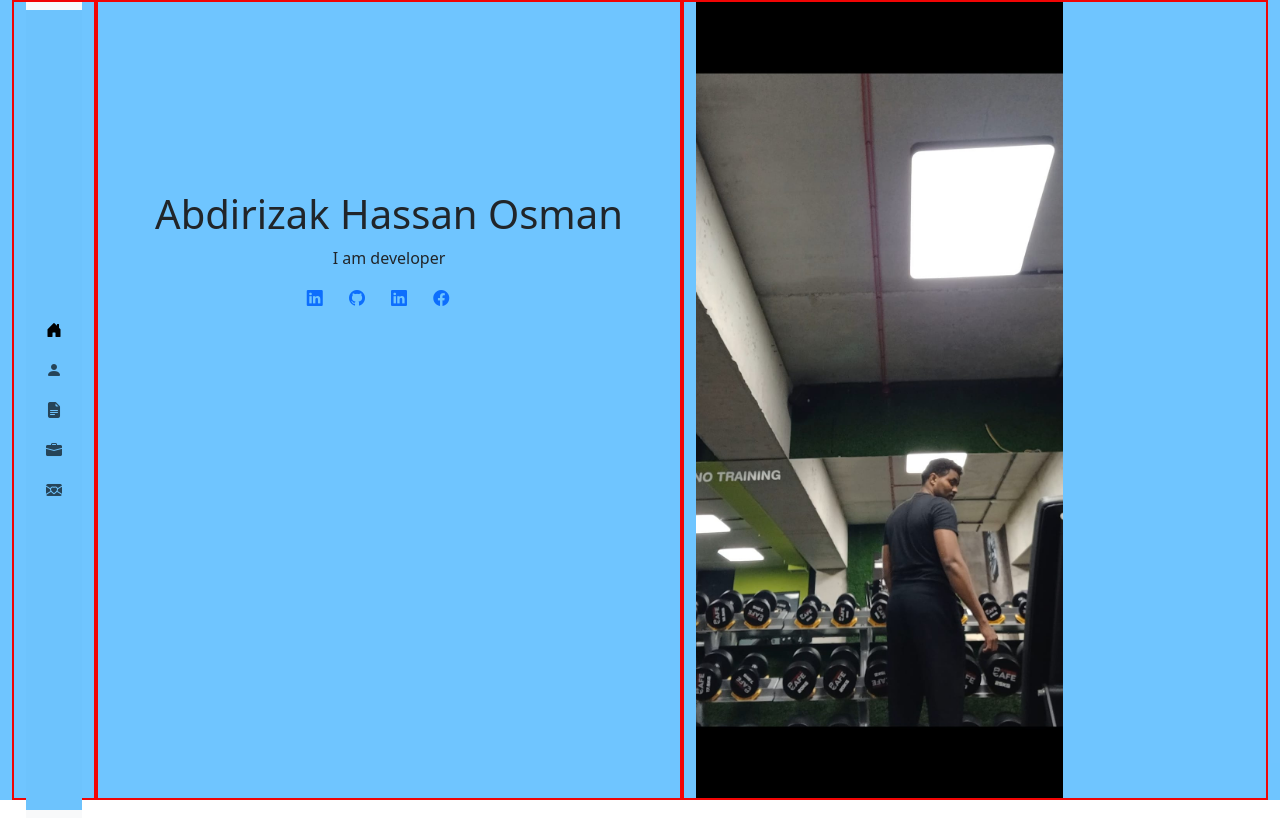
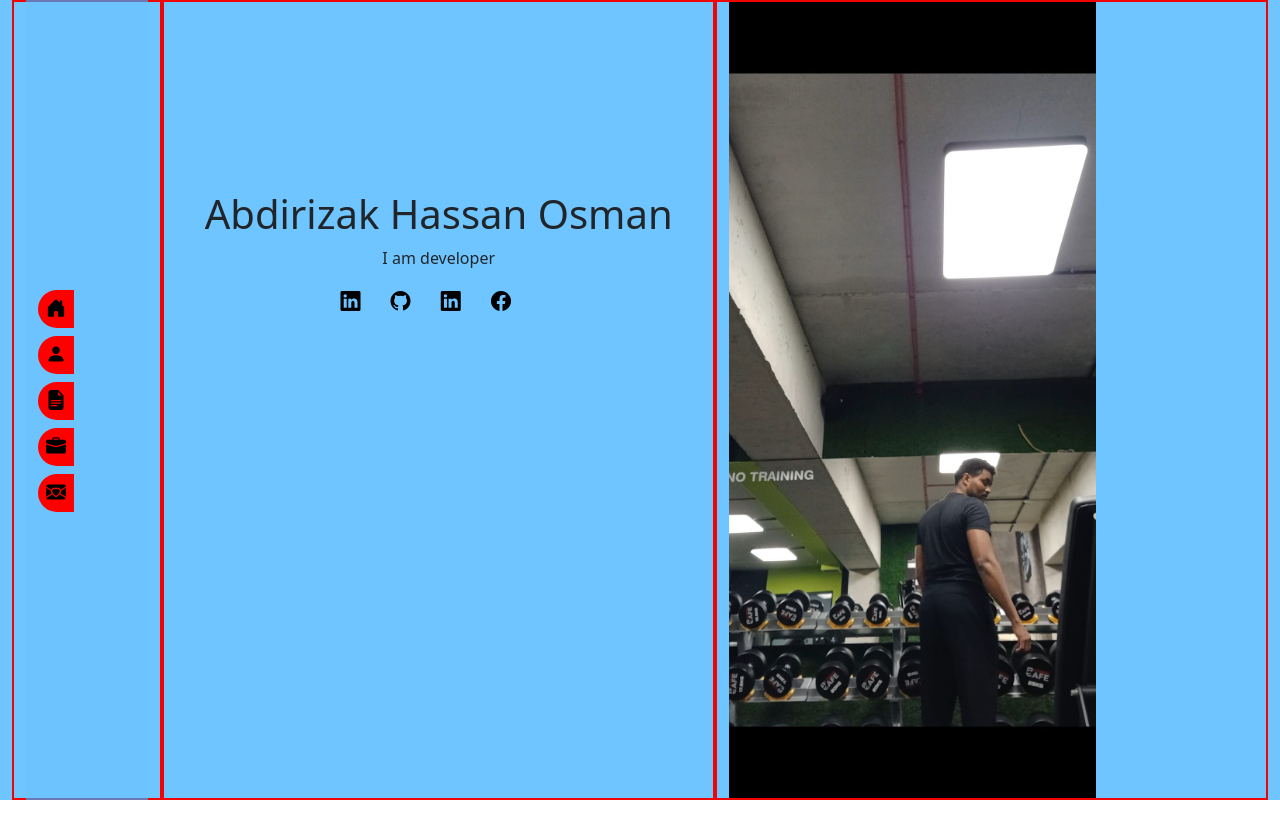
Before and after one commit to ZamirLucky/samirluckycreates, a plain HTML site: page index.html in a window 1280 px wide. Drawn offline with nearby package versions, Linux system fonts and the light colour scheme.

Commit message:
- Applied rounded-pill effect to navbar icons

```diff
--- /dev/null
+++ b/css/exam.css
@@ -0,0 +1,50 @@
+
+.nav-text{
+    display: none;
+}
+.round-nav-icons:hover{
+    border-radius: 50rem;
+}
+
+.round-nav-icons{
+    border-radius: 50rem 0 0 50rem;
+    background-color: red;
+    padding: 8px 16px;
+    align-items: center;
+    transition: border-radius 0.3s ease, background-color 0.3s ease;
+    display: inline;
+}
+
+.round-nav-icons:hover .nav-text{
+    display: inline-block;
+}
+
+
+
+
+
+/*
+.nav-link {
+
+    border-radius: 50rem 0 0 50rem;
+
+    transition: background-color 0.3s, border-radius 0.3s, width 0.3s ease;
+
+  }
+
+
+  .nav-text {
+    display: none;
+    margin-left: 8px;
+  }
+
+
+
+  .nav-link:hover {
+    border-radius: 50rem;
+    width: 100px;
+  }
+
+  .nav-link:hover .nav-text {
+    display: inline-block;
+  } */
--- a/css/portfolio_styling.css
+++ b/css/portfolio_styling.css
@@ -1,8 +1,4 @@
 
-*{
-    --bs-link-color: #000000;
-    --icon-link-gap: .375rem;
-}
 
 .container-fluid{
     background-color: rgb(51, 173, 255, 0.7);
@@ -10,26 +6,94 @@
     height: 100vh;
 }
 
+/* navbar section style */
 .navbar-container{
+    width: 25%;
+    height: 100%;
 
-    width: 10%;
+}
+.navbar{
+    height: 100%;
 }
 
+/* .nav-link{
+    transition: background-color 0.3s, border-radius 0.3s, padding 0.3s ease;
+
+}
+
+.nav-text{
+    display: none;
+} */
+
+/* .nav-link:hover{
+    border-radius: 50rem;
+} */
+/* .nav-link:hover .nav-text{
+    display: inline-block;
+    font-size: 14px;
+}
+
+.nav-link.my-rounded-start-pill {
+    border-radius: 50rem 0 0 50rem;
+}
+.nav-link:hover.my-rounded-start-pill {
+    border-radius: 50rem;
+}
+.my-rounded-start-pill {
+    border-radius: 50rem 0 0 50rem;
+}
+.my-rounded-start-pill:hover {
+    border-radius: 50rem;
+} */
+/* .rounded-pill{   -----------------------------does not work
+    display: none;
+} */
+
+/* #home:hover #home-text{
+    border-radius: 50rem;
+    display: inline-block;
+    font-size: 14px;
+
+}  */
+/* #about:hover{
+    border-radius: 50rem;
+    width: 100px;
+} */
+
+
+/* .rounded-circle{
+
+    background-color: red;
+    /* padding-left: 30px;
+    padding-right: 30px;
+
+    padding: 20px;
+
+} */
+
+i{
+    width: 200px;
+}
+
+/* social media section style */
 .info-container{
     padding-top: 15%;
     text-align: center;
 }
 
-/* .social-media-icons{
-    size: var(--icon-link-icon-size);
-} */
+.icon-link, .nav-link i{
+    color: #000000;
+    font-size: 20px;
+}
+
+
 
 .container{
     border: 2px solid rgb(241, 4, 4);
 }
 
-:root{
+/* :root{
     --bs-link-icon-color: #000000;
     --icon-link-gap: .375rem;
     --icon-link-icon-size: 1em;
-}
+} */
--- a/index.html
+++ b/index.html
@@ -13,6 +13,7 @@
 
     <!--My stylesheets-->
     <link rel="stylesheet" href="css/portfolio_styling.css">
+    <link rel="stylesheet" href="css/exam.css">
 </head>
 <body>
     <div class="container-fluid">
@@ -26,30 +27,35 @@
                   </button>
                   <div class="collapse navbar-collapse" id="navbarSupportedContent">
 
-                    <ul class="navbar-nav me-auto mb-2 mb-lg-0 flex-column ">
+                    <ul class="navbar-nav   flex-column ">
                       <li class="nav-item">
-                        <a class="nav-link active" aria-current="page" href="#">
-                          <i class="bi bi-house-door-fill"></i>
+                        <a class="nav-link active round-nav-icons" aria-current="page" href="#" id="home">
+                          <i class="bi bi-house-door-fill "></i>
+                          <span class="nav-text fs-6">Home</span>
                         </a>
                       </li>
-                      <li class="nav-item">
-                        <a class="nav-link" href="#">
+                      <li class="nav-item pt-3">
+                        <a class="nav-link round-nav-icons" href="#" id="about">
                           <i class="bi bi-person-fill"></i>
+                          <span class="nav-text fs-6">About</span>
                         </a>
                       </li>
-                      <li class="nav-item">
-                        <a class="nav-link" href="#">
+                      <li class="nav-item pt-3">
+                        <a class="nav-link round-nav-icons" href="#">
                           <i class="bi bi-file-earmark-text-fill"></i>
+                          <span class="nav-text fs-6">Resume</span>
                         </a>
                       </li>
-                      <li class="nav-item">
-                        <a class="nav-link" href="#">
+                      <li class="nav-item pt-3">
+                        <a class="nav-link round-nav-icons" href="#">
                           <i class="bi bi-briefcase-fill"></i>
+                          <span class="nav-text fs-6">Portfolio</span>
                         </a>
                       </li>
-                      <li class="nav-item">
-                        <a class="nav-link" href="#">
+                      <li class="nav-item pt-3">
+                        <a class="nav-link round-nav-icons" href="#">
                           <i class="bi bi-envelope-heart-fill"></i>
+                          <span class="nav-text fs-6">Contact</span>
                         </a>
                       </li>
                     </ul>
@@ -64,20 +70,20 @@
             Abdirizak Hassan Osman
           </h1>
           <p>I am developer</p>
-          <div class="social-media-icons">
-            <a class="icon-link icon-link-hover" href="#">
+          <div>
+            <a class="icon-link " href="#">
               <i class="bi bi-linkedin"></i>
               <svg class="bi" aria-hidden="true"><use xlink:href="#arrow-right"></use></svg>
             </a>
-            <a class="icon-link icon-link-hover" href="#">
+            <a class="icon-link " href="#">
               <i class="bi bi-github"></i>
               <svg class="bi" aria-hidden="true"><use xlink:href="#arrow-right"></use></svg>
             </a>
-            <a class="icon-link icon-link-hover" href="#">
+            <a class="icon-link " href="#">
               <i class="bi bi-linkedin"></i>
               <svg class="bi" aria-hidden="true"><use xlink:href="#arrow-right"></use></svg>
             </a>
-            <a class="icon-link icon-link-hover" href="#">
+            <a class="icon-link " href="#">
               <i class="bi bi-facebook"></i>
               <svg class="bi" aria-hidden="true"><use xlink:href="#arrow-right"></use></svg>
             </a>
```
